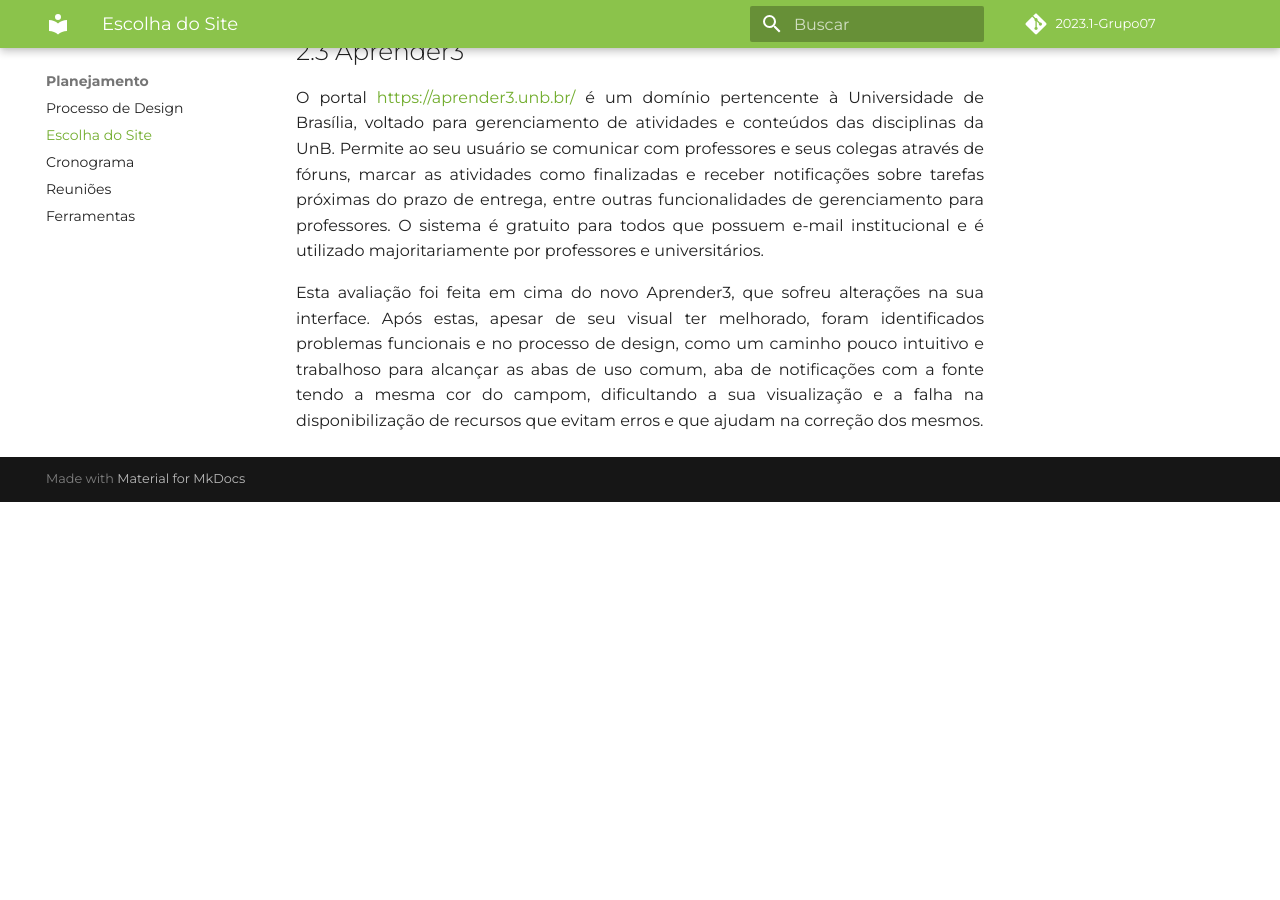
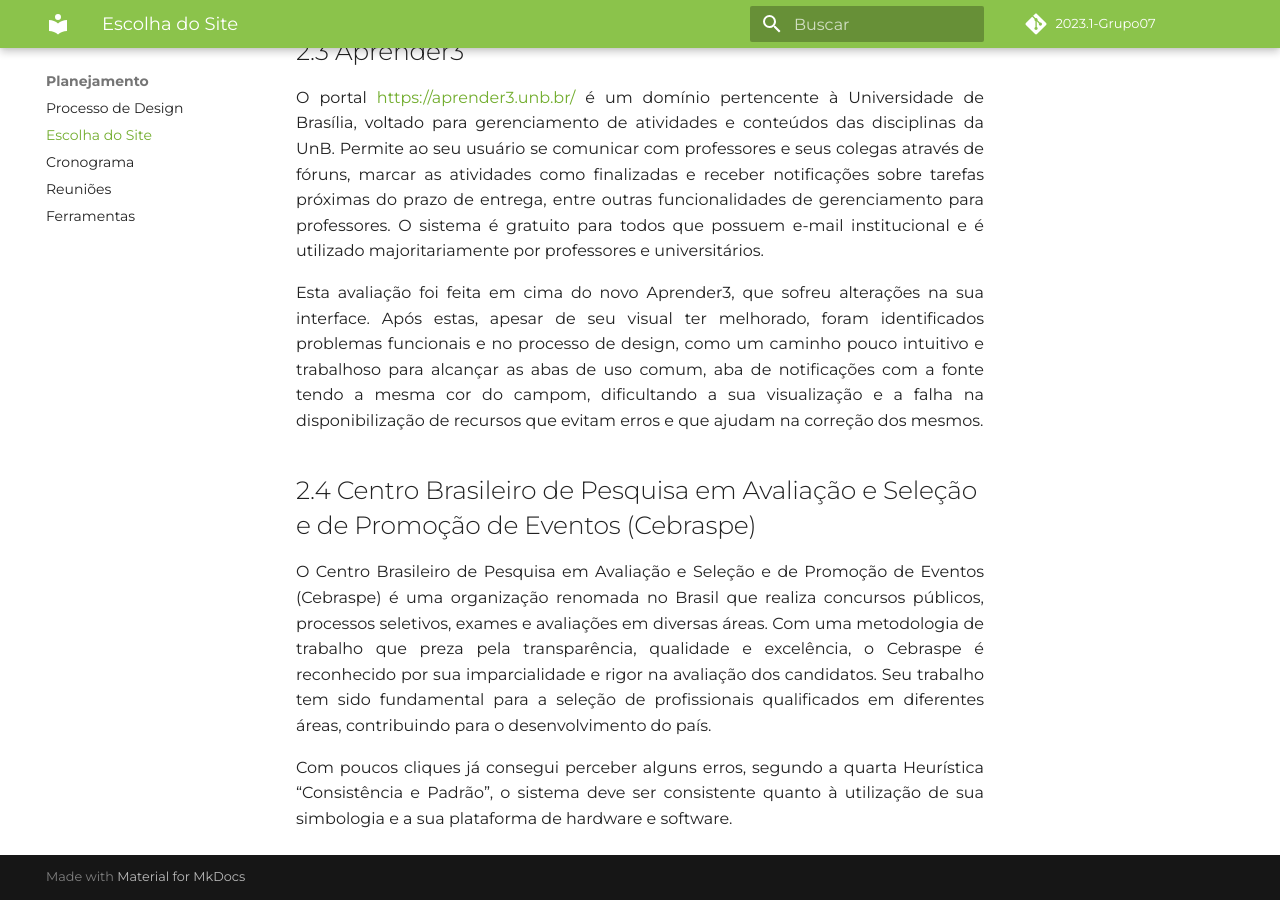
Before and after one commit to Interacao-Humano-Computador/2023.1-Agiel, an MkDocs documentation site: the page built from docs/planejamento/escolha_do_site.md, in a window 1280 px wide and 900 px high, scrolled down 1494 px. Built offline with MkDocs 1.6.1 and Material for MkDocs 9.7.7, drawn with Linux system fonts in a browser that asks for light colours; some web fonts are replaced; comment, search, counter and statistics services are not loaded; before the commit the page ends 1996 px from its top, so only the background shows below that.

Commit message:
docs: Adicona resumo de planejamento do site

```diff
--- a/docs/planejamento/escolha_do_site.md
+++ b/docs/planejamento/escolha_do_site.md
@@ -32,3 +32,18 @@
 <p align="justify">
 Esta avaliação foi feita em cima do novo Aprender3, que sofreu alterações na sua interface. Após estas, apesar de seu visual ter melhorado, foram identificados problemas funcionais e no processo de design, como um caminho pouco intuitivo e trabalhoso para alcançar as abas de uso comum, aba de notificações com a fonte tendo a mesma cor do campom, dificultando a sua visualização e a falha na disponibilização de recursos que evitam erros e que ajudam na correção dos mesmos.
 </p>
+
+## 2.4 Centro Brasileiro de Pesquisa em Avaliação e Seleção e de Promoção de Eventos (Cebraspe)
+<p align="justify">
+O Centro Brasileiro de Pesquisa em Avaliação e Seleção e de Promoção de Eventos (Cebraspe)
+é uma organização renomada no Brasil que realiza concursos públicos, processos seletivos,
+exames e avaliações em diversas áreas. Com uma metodologia de trabalho que preza pela
+transparência, qualidade e excelência, o Cebraspe é reconhecido por sua imparcialidade e rigor
+na avaliação dos candidatos. Seu trabalho tem sido fundamental para a seleção de
+profissionais qualificados em diferentes áreas, contribuindo para o desenvolvimento do país.
+</p>
+<p align="justify">
+Com poucos cliques já consegui perceber alguns erros, segundo a quarta Heurística
+“Consistência e Padrão”, o sistema deve ser consistente quanto à utilização de sua simbologia
+e a sua plataforma de hardware e software.
+</p>
```
